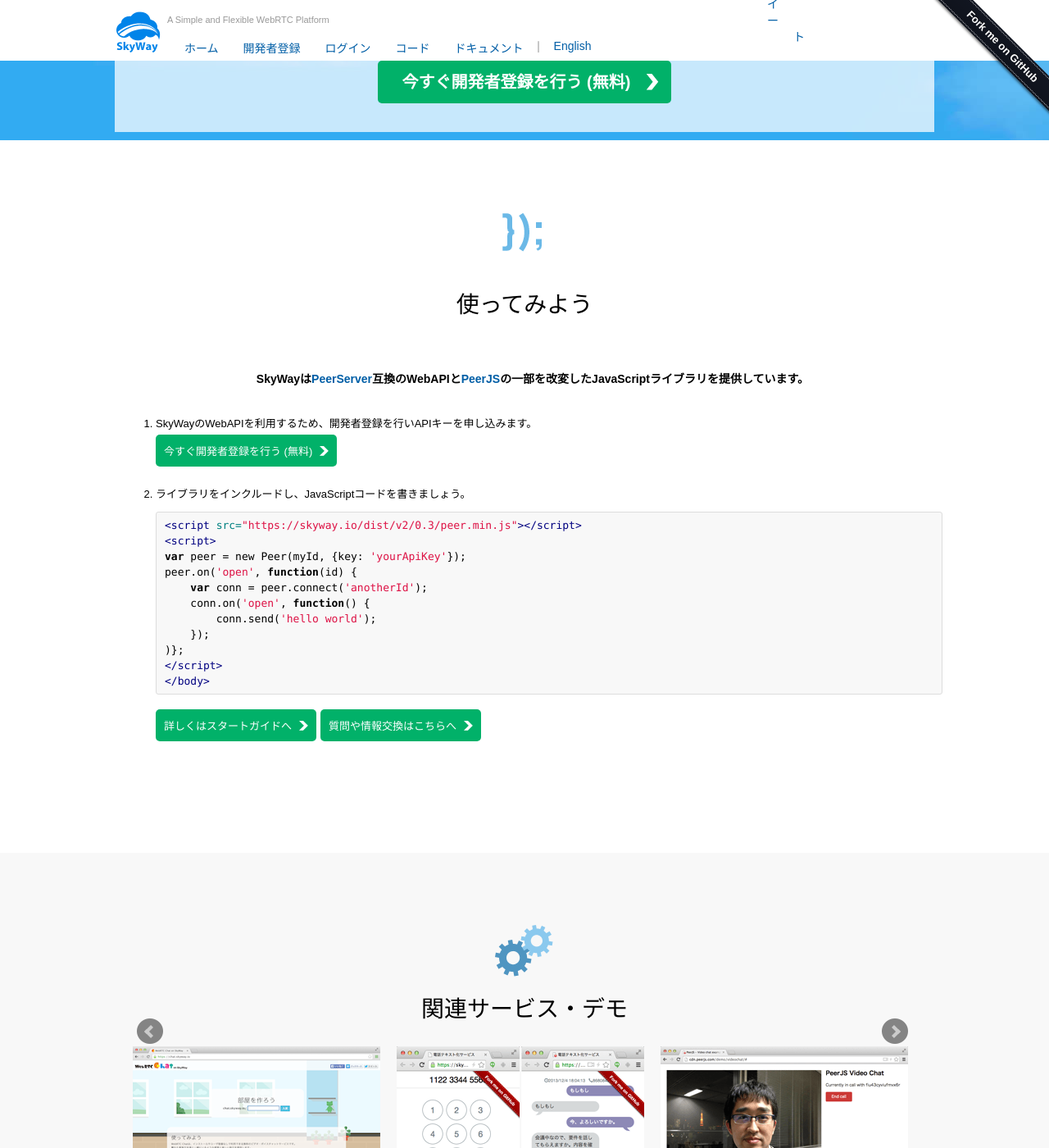
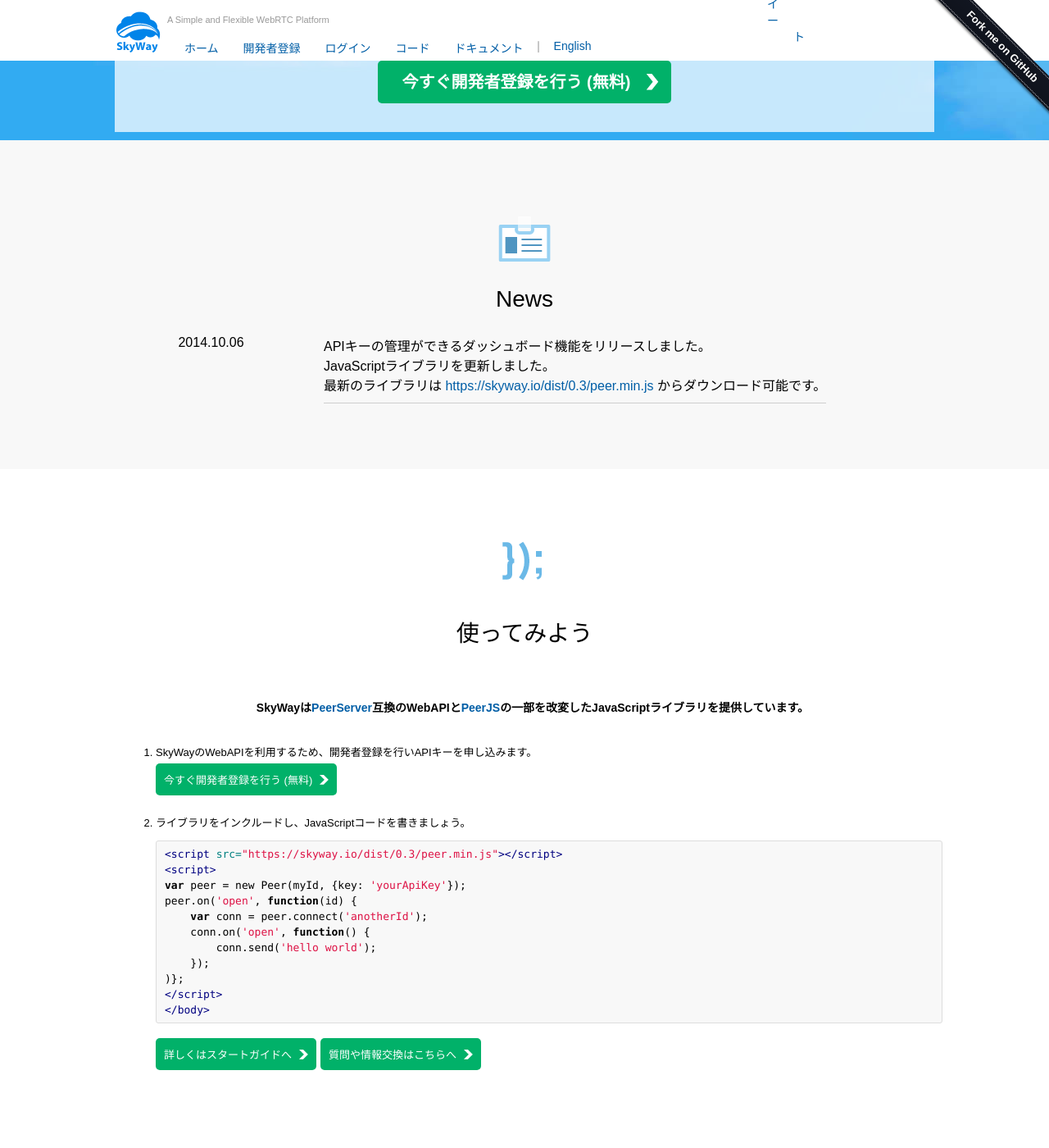
Before and after one commit to nttcom/skyway-old, a Jekyll site: the page built from index.html, in a window 1280 px wide and 1400 px high, scrolled down 619 px. Shown: the whole window at 82% size. Built offline with Jekyll 4.4.1, drawn with Linux system fonts in a browser that asks for light colours; comment, search, counter and statistics services are not loaded.

Commit message:
fix #128 created announcement space

```diff
--- a/css/style.css
+++ b/css/style.css
@@ -255,6 +255,37 @@
     font-size: 14px;
     border-bottom: 1px solid #fff;
     padding-bottom: 20px;
+}
+
+/* Slide News */
+
+#slide_news {
+
+    background-color: #f8f8f8;
+    color: #000;
+}
+
+#slide_news h2 {
+    /*    opacity: 0.05; */
+    font-size: 28px;
+    color: #000;
+    text-align: center;
+    font-weight: normal;
+    padding-top: 90px;
+    background: url(../images/pastH1.png) center top no-repeat;
+    margin: 1em 0;
+}
+
+.datepositon {
+    text-align: center;
+}
+
+.grid_news {
+    margin: 0 2% 1% 0;
+    float: left;
+    display: block;
+    padding-bottom: 10px;
+    border-bottom: 1px solid #CECECE;
 }
 
 /* Slide 2 */
@@ -1207,6 +1238,10 @@
         width: 100%;
     }
 
+    #content_news {
+        width: 100%;
+    }
+
     #slide1 h1 {
         line-height: 1em;
     }
@@ -1238,6 +1273,11 @@
     #slide4 h2 {
         line-height: 1em;
     }
+
+    #slide_news h2 {
+        line-height: 1em;
+    }
+
 
     #slide1 h2.catchcopy {
 
--- a/index.html
+++ b/index.html
@@ -29,8 +29,7 @@
                     <p>PCでもスマートフォンでも、WebRTC対応ブラウザ<sup>※</sup>さえあれば、共通のコードが動作します。<br><small>※2013年12月現在、Chrome(iOSを除く)およびFirefoxが対応</small></p>
                 </div>
                 <div class="pointWrap">
-                    <h3 class="multimedia">マルチメディア</h3
->
+                    <h3 class="multimedia">マルチメディア</h3>
 
                     <p>映像と音声を送受信でき、カメラやマイクも利用できます。ビデオチャットなどを簡単に作ることができます。</p>
                 </div>
@@ -47,6 +46,23 @@
 
 
 <!-- section2 -->
+<section class="slide" id="slide_news" data-slide="2" data-stellar-background-ratio="0.5">
+    <div class="container clearfix">
+        <div id="content_news" class="grid_12">
+            <h2>News</h2>
+                <div class="grid_3 datepositon">2014.10.06</div>
+                <div class="grid_news">
+                    APIキーの管理ができるダッシュボード機能をリリースしました。<BR>
+                    JavaScriptライブラリを更新しました。<BR>
+                    最新のライブラリは <a href="https://skyway.io/dist/0.3/peer.min.js" target="_blank">https://skyway.io/dist/0.3/peer.min.js</a> からダウンロード可能です。
+                </div>
+        </div>
+    </div>
+</section>
+<!-- /section2 -->
+
+
+<!-- section3 -->
 <section class="slide" id="slide2" data-slide="2" data-stellar-background-ratio="0.5">
     <div class="container clearfix">
 
@@ -67,7 +83,7 @@
 
                         <div class="highlight">
 <pre><span class="nt">&lt;script </span><span class="na">src=</span><span
-        class="s">"https://skyway.io/dist/v2/0.3/peer.min.js"</span><span class="nt">&gt;&lt;/script&gt;</span>
+        class="s">"https://skyway.io/dist/0.3/peer.min.js"</span><span class="nt">&gt;&lt;/script&gt;</span>
 <span class="nt">&lt;script&gt;</span>
 <span class="kd">var</span> <span class="nx">peer</span> <span class="o">=</span> <span class="k">new</span> <span
             class="nx">Peer</span><span class="p">(</span><span class="nx">myId</span><span class="p">,</span> <span
@@ -96,13 +112,13 @@
         </div>
     </div>
 </section>
-<!-- section2 -->
+<!-- section3 -->
 
 
-<!-- section3 -->
+<!-- section4 -->
 <section class="slide" id="slide3" data-slide="3" data-stellar-background-ratio="0.5">
     <div class="container clearfix">
-        <div id="content" class="grid_12">
+        <div id="content3" class="grid_12">
             <h2>関連サービス・デモ</h2>
 
             <div class="demo">
@@ -168,7 +184,7 @@
         </div>
     </div>
 </section>
-<!-- /section3 -->
+<!-- /section4 -->
 
 <script type="text/javascript" src="js/parallax.js"></script>
 <script type="text/javascript" src="js/jquery.localscroll-1.2.7-min.js"></script>
```
Also changed, not shown: en/index.html (+20 -3 lines).
